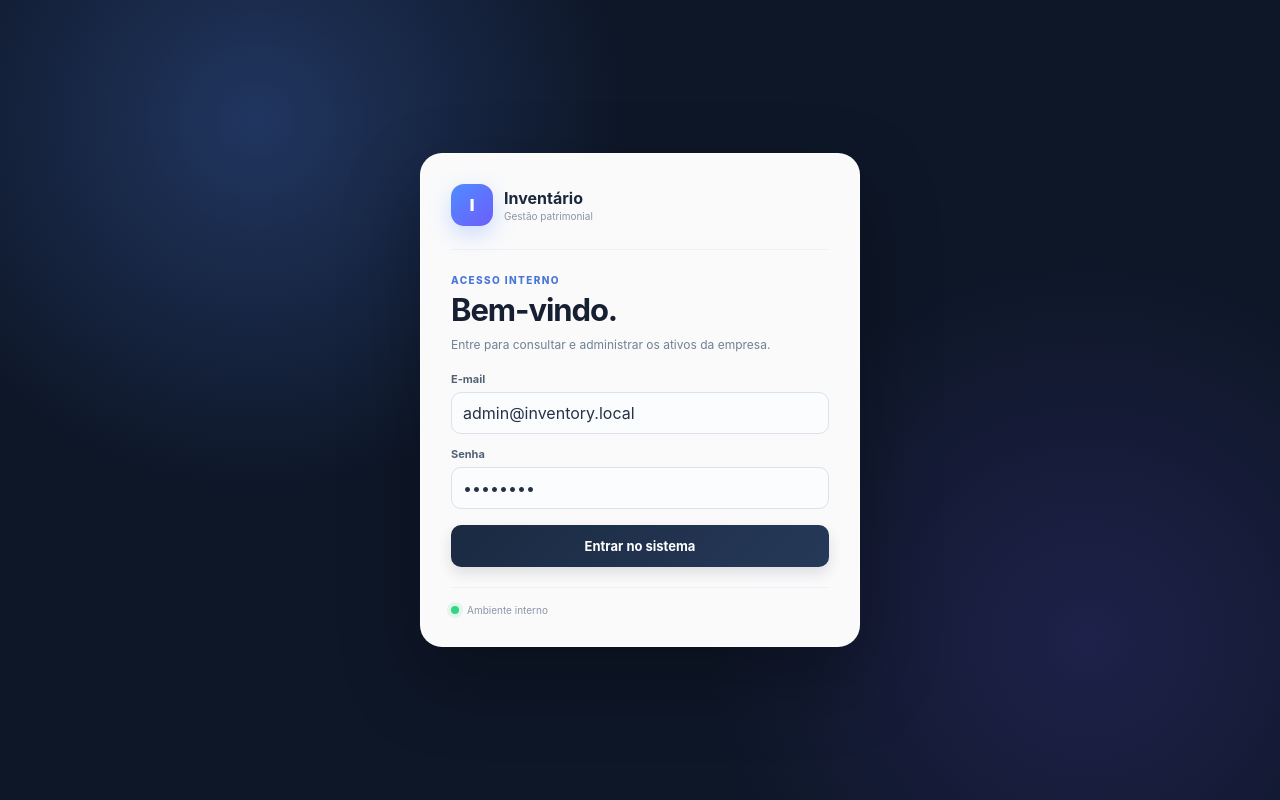
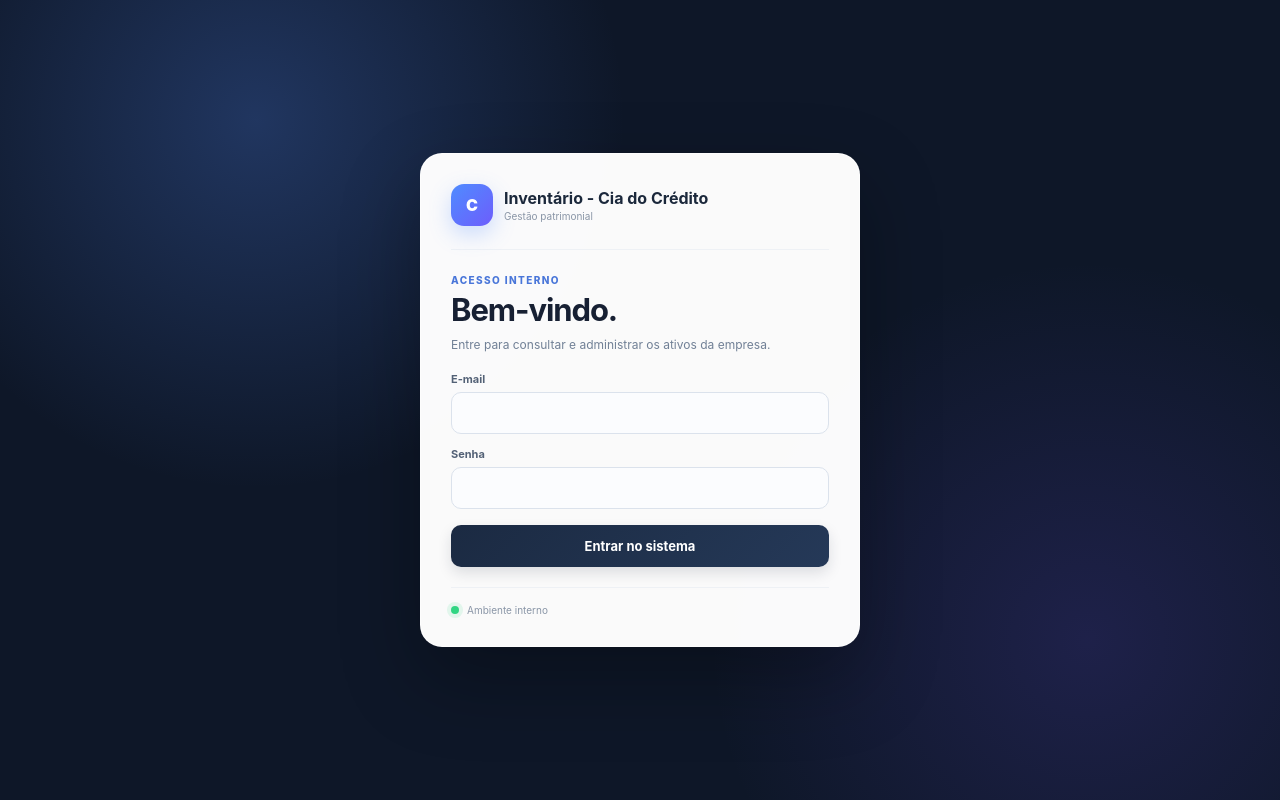
Before and after one commit to Rodrig0Marques/inventory-system, a Next.js app in the folder frontend/: page /login in a window 1280 px wide. Built offline with nearby package versions, Linux system fonts and the light colour scheme; no server answers.

Commit message:
fix: Removendo o autocomplete

```diff
--- a/frontend/app/login/page.tsx
+++ b/frontend/app/login/page.tsx
@@ -6,8 +6,8 @@ import { setSession, type SessionUser } from '../../lib/session';
 
 export default function LoginPage() {
   const router = useRouter();
-  const [email, setEmail] = useState('admin@inventory.local');
-  const [password, setPassword] = useState('admin123');
+  const [email, setEmail] = useState('');
+  const [password, setPassword] = useState('');
   const [error, setError] = useState('');
   const [loading, setLoading] = useState(false);
 
@@ -41,8 +41,8 @@ export default function LoginPage() {
     <div className="login-backdrop" />
     <section className="login-card">
       <div className="login-brand">
-        <div className="login-mark">I</div>
-        <div><strong>Inventário</strong><span>Gestão patrimonial</span></div>
+        <div className="login-mark">C</div>
+        <div><strong>Inventário - Cia do Crédito</strong><span>Gestão patrimonial</span></div>
       </div>
       <div className="login-copy">
         <div className="eyebrow">Acesso interno</div>
--- a/frontend/components/Shell.tsx
+++ b/frontend/components/Shell.tsx
@@ -84,7 +84,7 @@ export function Shell({ children }: { children: ReactNode }) {
     <div className="app-shell">
       <aside className="sidebar">
         <div className="brand-wrap">
-          <div className="brand-mark">I</div>
+          <div className="brand-mark">C</div>
           <div>
             <div className="brand">Inventário</div>
             <div className="sidebar-muted">Gestão patrimonial</div>
```
